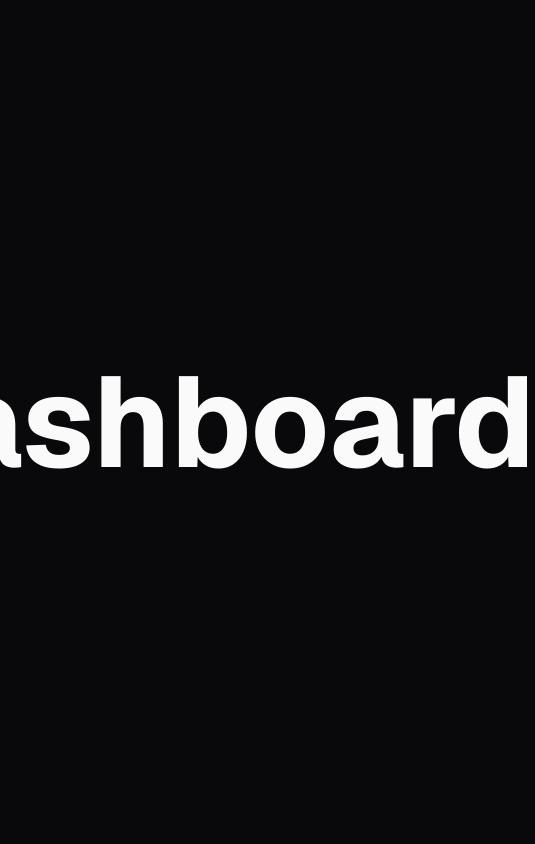
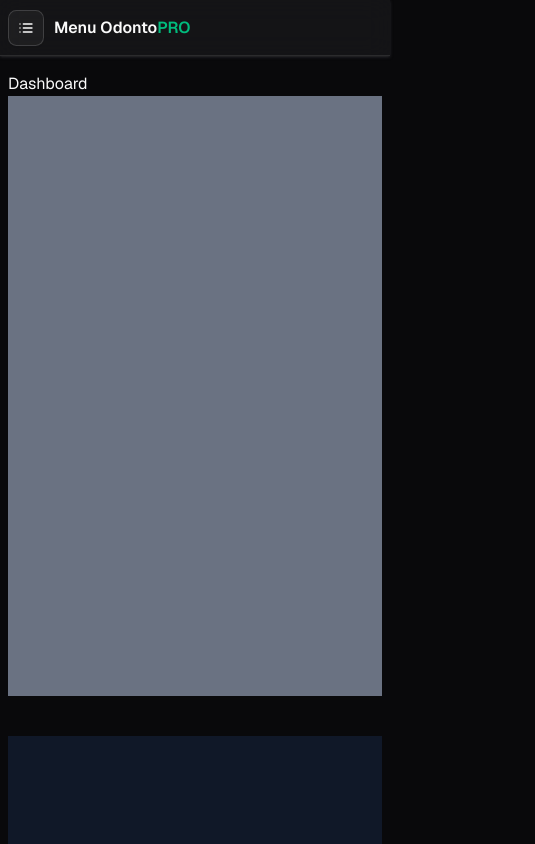
Before and after one commit to hfmelodev/odontoPRO, a Next.js app: page /dashboard in a window 390 px wide. Shown: the top 844 px of the page, 535 px wide, since content can reach past the window. Built offline with nearby package versions, Linux system fonts and the light colour scheme.

Commit message:
Sidebar no mobile

```diff
--- /dev/null
+++ b/src/app/(private)/dashboard/_components/sidebar/index.tsx
@@ -0,0 +1,91 @@
+'use client'
+
+import { Banknote, CalendarCheck2, Folder, List, User2 } from 'lucide-react'
+import { usePathname } from 'next/navigation'
+import { useState } from 'react'
+import { Button } from '@/components/ui/button'
+import { Separator } from '@/components/ui/separator'
+import { Sheet, SheetContent, SheetDescription, SheetHeader, SheetTitle, SheetTrigger } from '@/components/ui/sheet'
+import { cn } from '@/lib/utils'
+import { NavLinks } from './nav-links'
+
+export function SidebarDashboard({ children }: { children: React.ReactNode }) {
+  const pathname = usePathname()
+  const [isSibedarCollapsed, setIsSidebarCollapsed] = useState(false)
+
+  return (
+    <div className="flex min-h-screen w-full">
+      <div
+        className={cn('flex flex-1 flex-col transition-all duration-300 ease-in-out', {
+          'md:ml-20': isSibedarCollapsed,
+          'md:ml-64': !isSibedarCollapsed,
+        })}
+      >
+        {/* Sidebar em modo Mobile */}
+        <header className="sticky top-0 z-10 flex h-14 items-center justify-between border-b bg-muted/40 px-2 shadow-muted shadow-sm backdrop-blur-md md:hidden md:px-6">
+          <Sheet>
+            <div className="flex items-center gap-2.5">
+              <SheetTrigger asChild>
+                <Button variant="outline" size="icon" className="md:hidden">
+                  <List />
+                </Button>
+              </SheetTrigger>
+
+              <h1 className="flex items-center font-semibold md:text-lg">
+                Menu Odonto<span className="text-primary">PRO</span>
+              </h1>
+            </div>
+
+            <SheetContent className="sm:max-w-xs">
+              <SheetHeader>
+                <SheetTitle>
+                  Odonto<span className="font-semibold text-primary">PRO</span>
+                </SheetTitle>
+                <SheetDescription className="pb-2">Menu Administrativo</SheetDescription>
+                <Separator />
+              </SheetHeader>
+
+              <nav className="grid gap-2">
+                <h3 className="ml-4 font-semibold text-muted-foreground text-xs uppercase">Dashboard</h3>
+                <NavLinks
+                  href="/dashboard"
+                  icon={<CalendarCheck2 />}
+                  label="Agendamentos"
+                  pathname={pathname}
+                  isCollapsed={isSibedarCollapsed}
+                />
+                <NavLinks
+                  href="/dashboard/services"
+                  icon={<Folder />}
+                  label="Serviços"
+                  pathname={pathname}
+                  isCollapsed={isSibedarCollapsed}
+                />
+
+                <div className="my-1" />
+
+                <h3 className="ml-4 font-semibold text-muted-foreground text-xs uppercase">Minha Conta</h3>
+                <NavLinks
+                  href="/dashboard/profile"
+                  icon={<User2 />}
+                  label="Perfil"
+                  pathname={pathname}
+                  isCollapsed={isSibedarCollapsed}
+                />
+                <NavLinks
+                  href="/dashboard/plans"
+                  icon={<Banknote />}
+                  label="Planos"
+                  pathname={pathname}
+                  isCollapsed={isSibedarCollapsed}
+                />
+              </nav>
+            </SheetContent>
+          </Sheet>
+        </header>
+
+        <main className="flex-1 px-2 py-4 md:p-6">{children}</main>
+      </div>
+    </div>
+  )
+}
--- /dev/null
+++ b/src/app/(private)/dashboard/_components/sidebar/nav-links.tsx
@@ -0,0 +1,24 @@
+import Link from 'next/link'
+import { Button } from '@/components/ui/button'
+
+type NavLinksProps = {
+  href: string
+  icon: React.ReactNode
+  label: string
+  pathname: string
+  isCollapsed: boolean
+}
+
+export function NavLinks({ href, icon, label, pathname, isCollapsed }: NavLinksProps) {
+  return (
+    <Link href={href} className="mx-4">
+      <Button
+        variant={pathname === href ? 'default' : 'outline'}
+        className="w-full justify-start transition-all duration-100 ease-in-out"
+      >
+        {icon}
+        {!isCollapsed && <span>{label}</span>}
+      </Button>
+    </Link>
+  )
+}
--- /dev/null
+++ b/src/app/(private)/dashboard/layout.tsx
@@ -0,0 +1,5 @@
+import { SidebarDashboard } from './_components/sidebar'
+
+export default function DashboardLayout({ children }: { children: React.ReactNode }) {
+  return <SidebarDashboard>{children}</SidebarDashboard>
+}
--- a/src/app/(private)/dashboard/page.tsx
+++ b/src/app/(private)/dashboard/page.tsx
@@ -1,9 +1,10 @@
 export default function Dashboard() {
   return (
     <main>
-      <div className="flex min-h-screen items-center justify-center">
-        <h1 className="font-bold text-9xl">Dashboard</h1>
-      </div>
+      <h1>Dashboard</h1>
+
+      <div className="mb-10 h-[600px] w-full bg-gray-500" />
+      <div className="mb-10 h-[600px] w-full bg-gray-900" />
     </main>
   )
 }
--- /dev/null
+++ b/src/app/(private)/dashboard/plans/page.tsx
@@ -0,0 +1,9 @@
+export default function Plans() {
+  return (
+    <main>
+      <div className="flex min-h-screen items-center justify-center">
+        <h1>Plans</h1>
+      </div>
+    </main>
+  )
+}
--- /dev/null
+++ b/src/app/(private)/dashboard/profile/page.tsx
@@ -0,0 +1,9 @@
+export default function Profile() {
+  return (
+    <main>
+      <div className="flex min-h-screen items-center justify-center">
+        <h1>Profile</h1>
+      </div>
+    </main>
+  )
+}
--- /dev/null
+++ b/src/app/(private)/dashboard/services/page.tsx
@@ -0,0 +1,9 @@
+export default function Services() {
+  return (
+    <main>
+      <div className="flex min-h-screen items-center justify-center">
+        <h1>Services</h1>
+      </div>
+    </main>
+  )
+}
--- a/src/app/layout.tsx
+++ b/src/app/layout.tsx
@@ -8,7 +8,7 @@ const geist = Geist({
 })
 
 export const metadata: Metadata = {
-  title: 'Odonto PRO',
+  title: 'OdontoPRO',
   icons: {
     icon: '/stethoscope.svg',
   },
```
